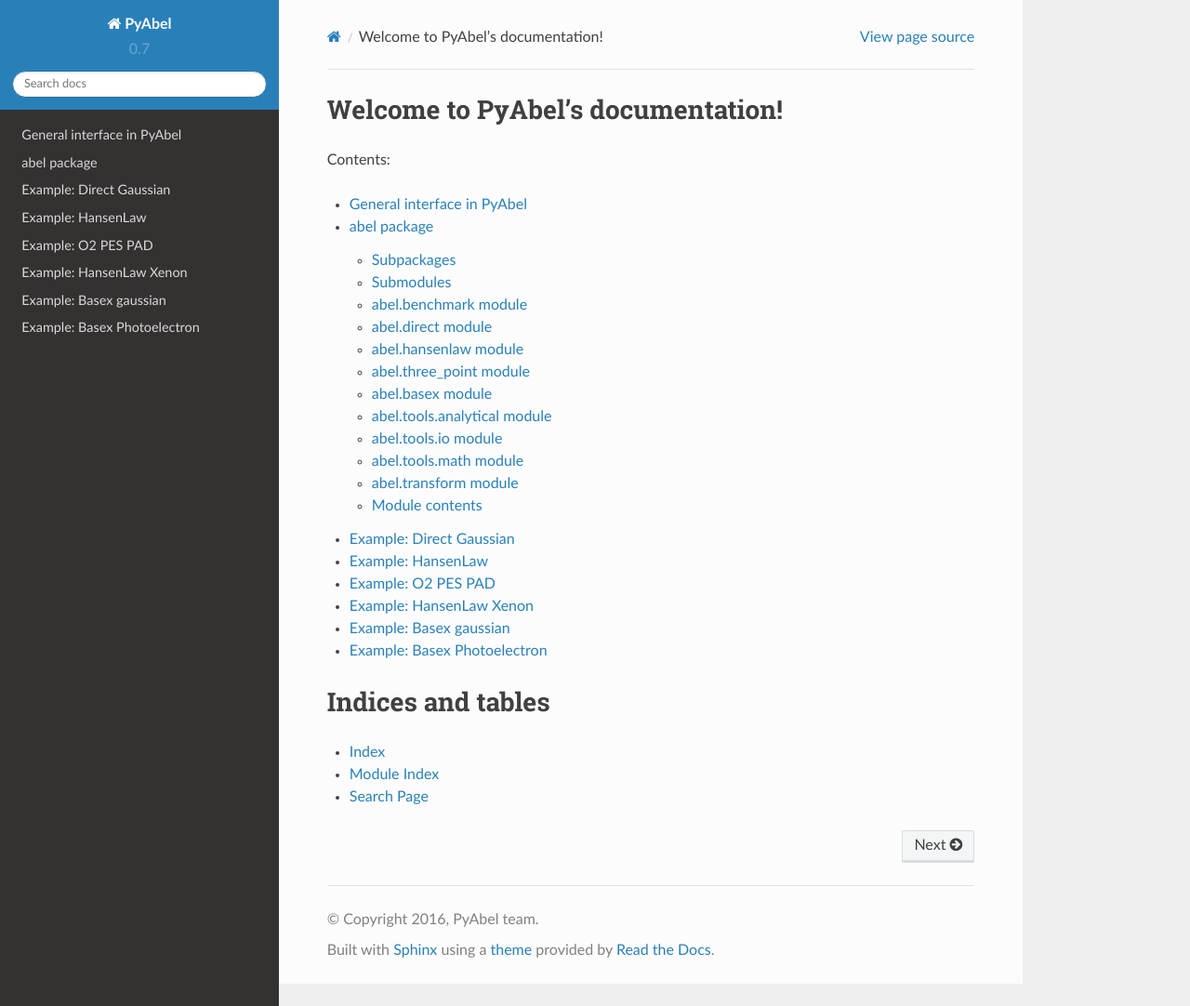
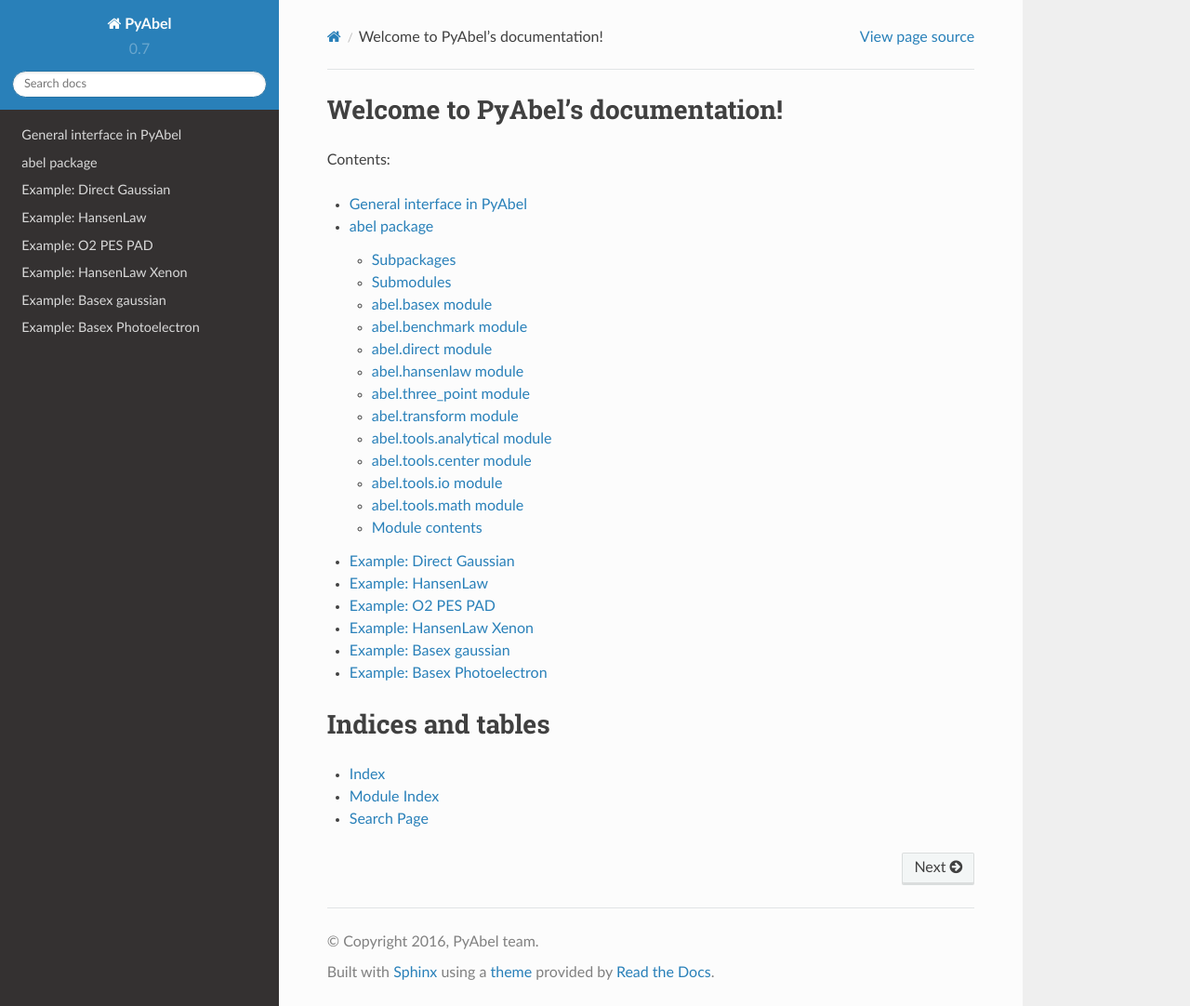
Before and after one commit to PyAbel/PyAbel, a Sphinx documentation site: the page built from doc/index.rst, in a window 1280 px wide and 1082 px high. Shown: the whole window at 93% size. Built offline with Sphinx 7.4.7 and the Read the Docs theme 2.0.0, drawn with Linux system fonts in a browser that asks for light colours; pages that are not in the unit, such as notebooks, are missing from menus.

```diff
--- a/doc/abel.rst
+++ b/doc/abel.rst
@@ -11,6 +11,14 @@
 
 Submodules
 ----------
+
+abel.basex module
+-----------------
+
+.. automodule:: abel.basex
+    :members:
+    :undoc-members:
+    :show-inheritance:
 
 abel.benchmark module
 ---------------------
@@ -57,6 +66,14 @@
 ----------------------------
 
 .. automodule:: abel.tools.analytical
+    :members:
+    :undoc-members:
+    :show-inheritance:
+
+abel.tools.center module
+------------------------
+
+.. automodule:: abel.tools.center
     :members:
     :undoc-members:
     :show-inheritance:
```
Also changed, not shown: other parts of doc/abel.rst (+4 -11 lines), doc/abel.tests.rst (added, +10 -0 lines).
